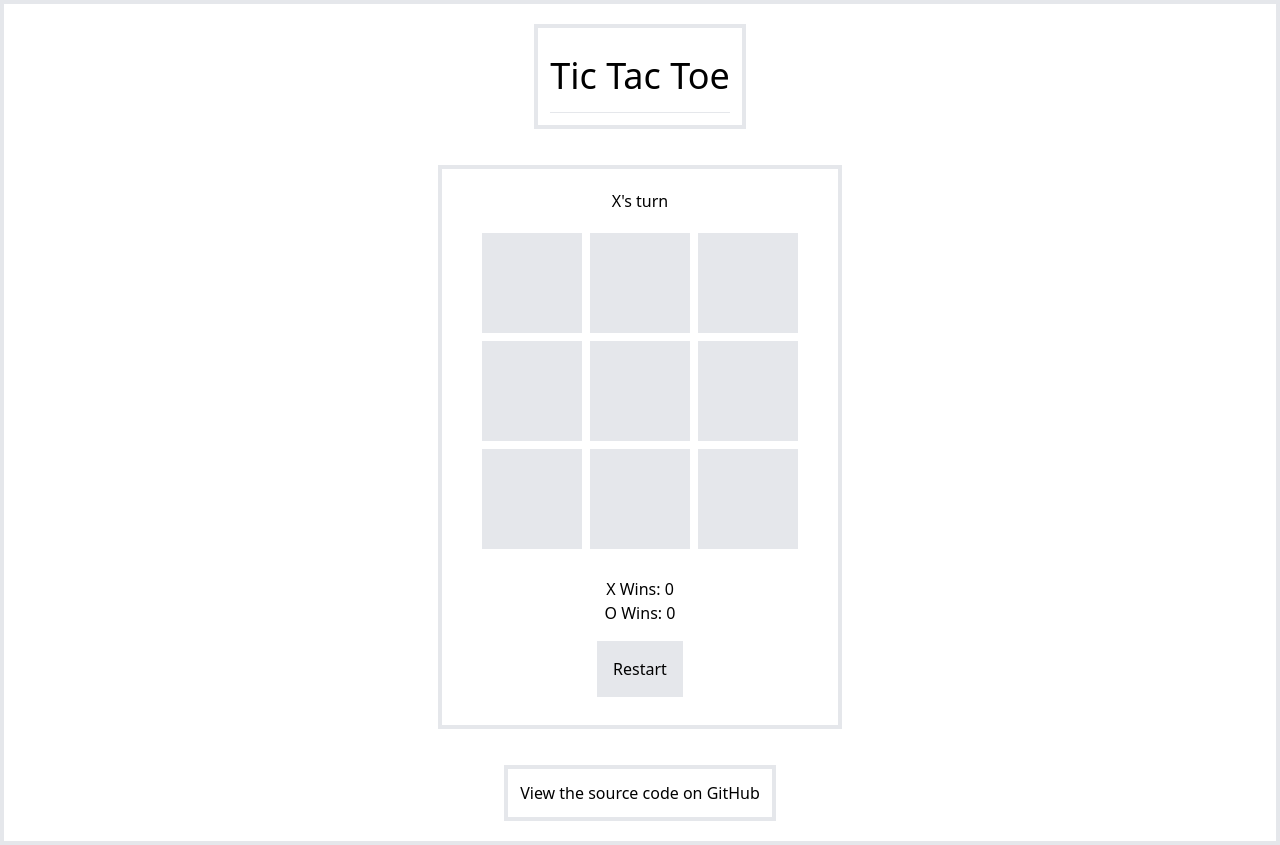
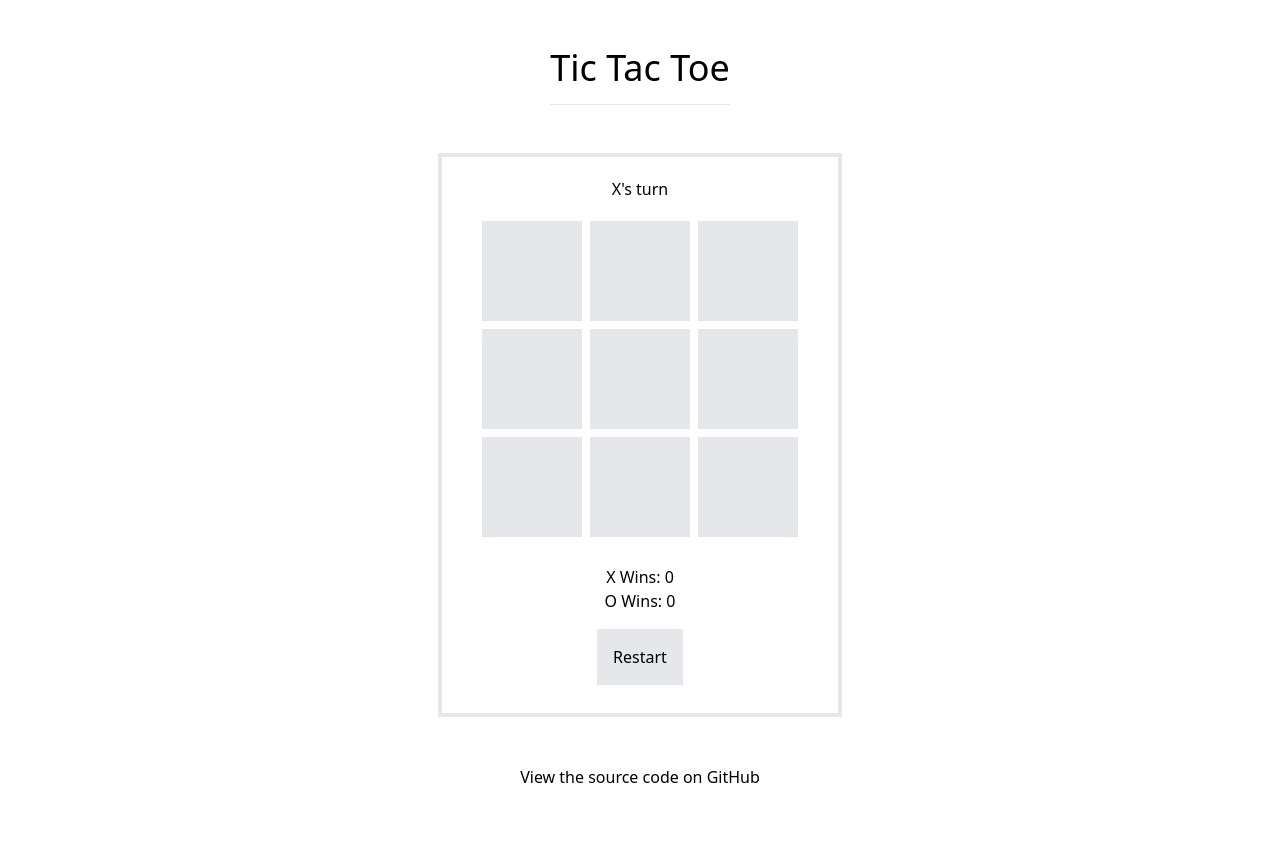
Before and after one commit to altanaldeniz/tic-tac-toe, a React (Create React App) app: page / in a window 1280 px wide. After the commit the page ends 821 px from the top, so only its background shows below. Built offline with nearby package versions, Linux system fonts and the light colour scheme.

Commit message:
remove borders

```diff
--- a/src/App.js
+++ b/src/App.js
@@ -2,13 +2,13 @@ import Board from "./components/Board";
 
 function App() {
   return (
-    <div className="flex flex-col items-center border-4">
-      <div className="border-4 p-3 m-5">
+    <div className="flex flex-col items-center">
+      <div className="p-3 m-5">
         <h1 className="text-4xl my-4">Tic Tac Toe</h1>
         <hr className=" min-w-max" />
       </div>
       <Board />
-      <footer className="border-4 p-3 m-5">
+      <footer className="p-3 m-5">
         <span>
           View the source code on{" "}
           <a href="https://github.com/altanaldeniz">GitHub</a>
```
